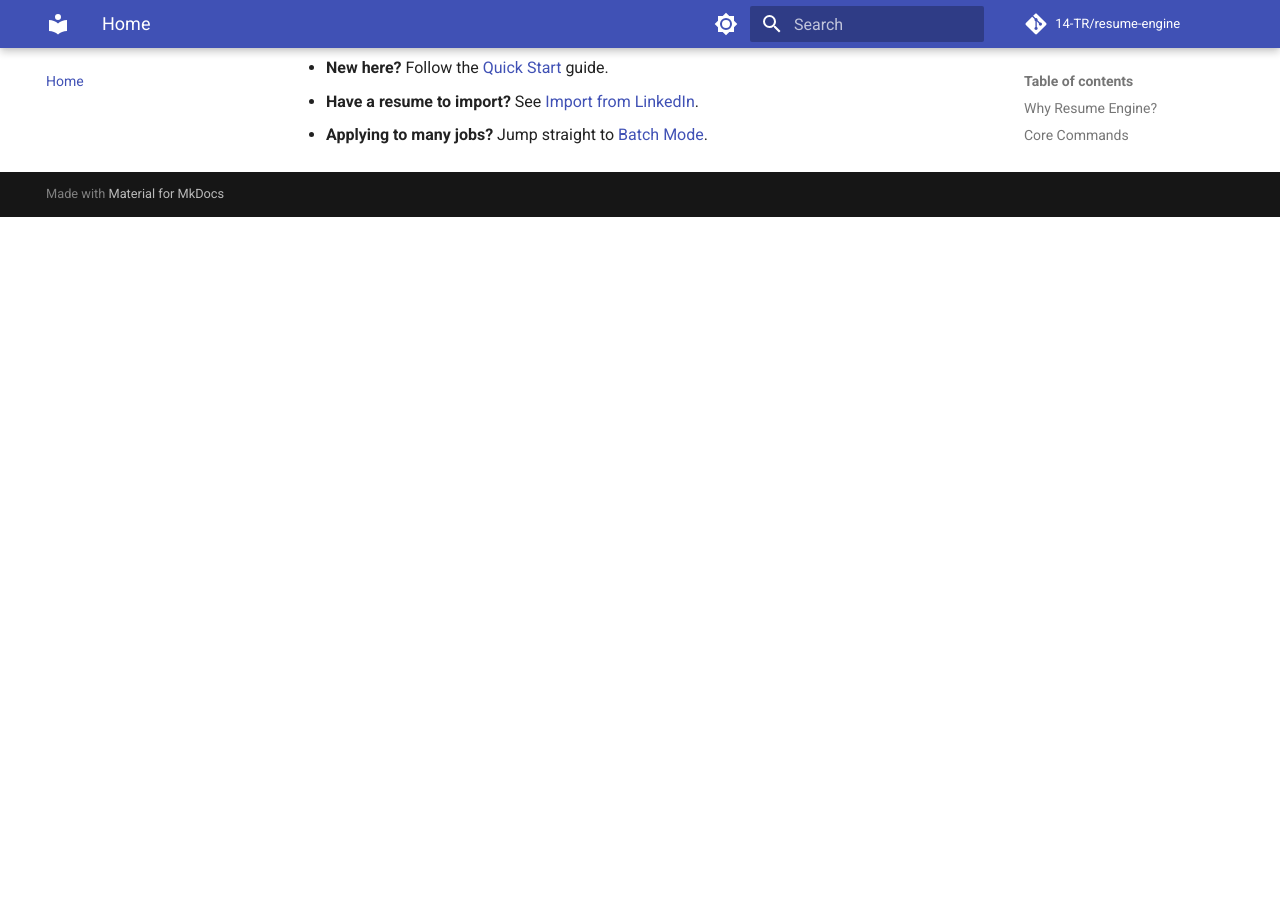
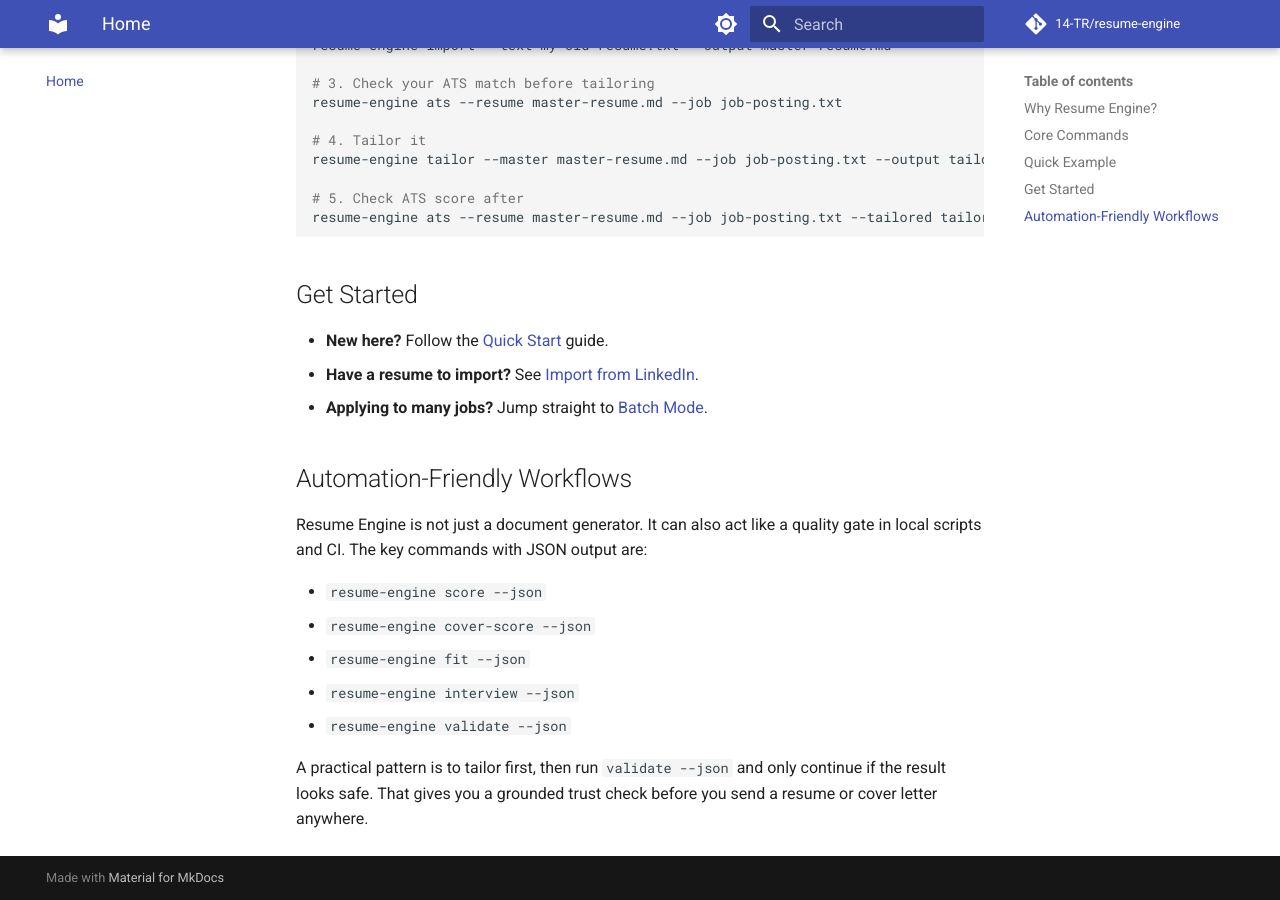
Before and after one commit to 14-TR/resume-engine, an MkDocs documentation site: the page built from docs/index.md, in a window 1280 px wide and 900 px high, scrolled down 1603 px. Built offline with MkDocs 1.6.1 and Material for MkDocs 9.7.7, drawn with Linux system fonts in a browser that asks for light colours; comment, search, counter and statistics services are not loaded; before the commit the page ends 1820 px from its top, so only the background shows below that; some of the changed text lies outside the part shown.

Commit message:
docs: add automation workflow guidance

```diff
--- a/docs/index.md
+++ b/docs/index.md
@@ -24,6 +24,12 @@
 | `tailor` | Tailor resume to a specific job |
 | `cover` | Generate a cover letter |
 | `package` | Full application (resume + cover letter) |
+| `score` | Score resume quality instantly, with optional JSON output |
+| `cover-score` | Score cover letter quality instantly, with optional JSON output |
+| `fit` | Estimate whether a role is worth applying to before tailoring |
+| `interview` | Generate tailored interview prep, with optional JSON output |
+| `validate` | Run grounded trust checks before sending anything |
+| `doctor` | Diagnose local setup issues before you start |
 | `ats` | Analyze keyword match score |
 | `batch` | Tailor to multiple jobs at once |
 | `import` | Convert raw resume text to master format |
@@ -54,3 +60,16 @@
 - **New here?** Follow the [Quick Start](getting-started/quickstart.md) guide.
 - **Have a resume to import?** See [Import from LinkedIn](tutorials/import-from-linkedin.md).
 - **Applying to many jobs?** Jump straight to [Batch Mode](tutorials/batch-mode.md).
+
+
+## Automation-Friendly Workflows
+
+Resume Engine is not just a document generator. It can also act like a quality gate in local scripts and CI. The key commands with JSON output are:
+
+- `resume-engine score --json`
+- `resume-engine cover-score --json`
+- `resume-engine fit --json`
+- `resume-engine interview --json`
+- `resume-engine validate --json`
+
+A practical pattern is to tailor first, then run `validate --json` and only continue if the result looks safe. That gives you a grounded trust check before you send a resume or cover letter anywhere.
```
Also changed, not shown: README.md (+34 -2 lines), examples/README.md (+34 -0 lines), roadmap.md (+1 -0 lines).
